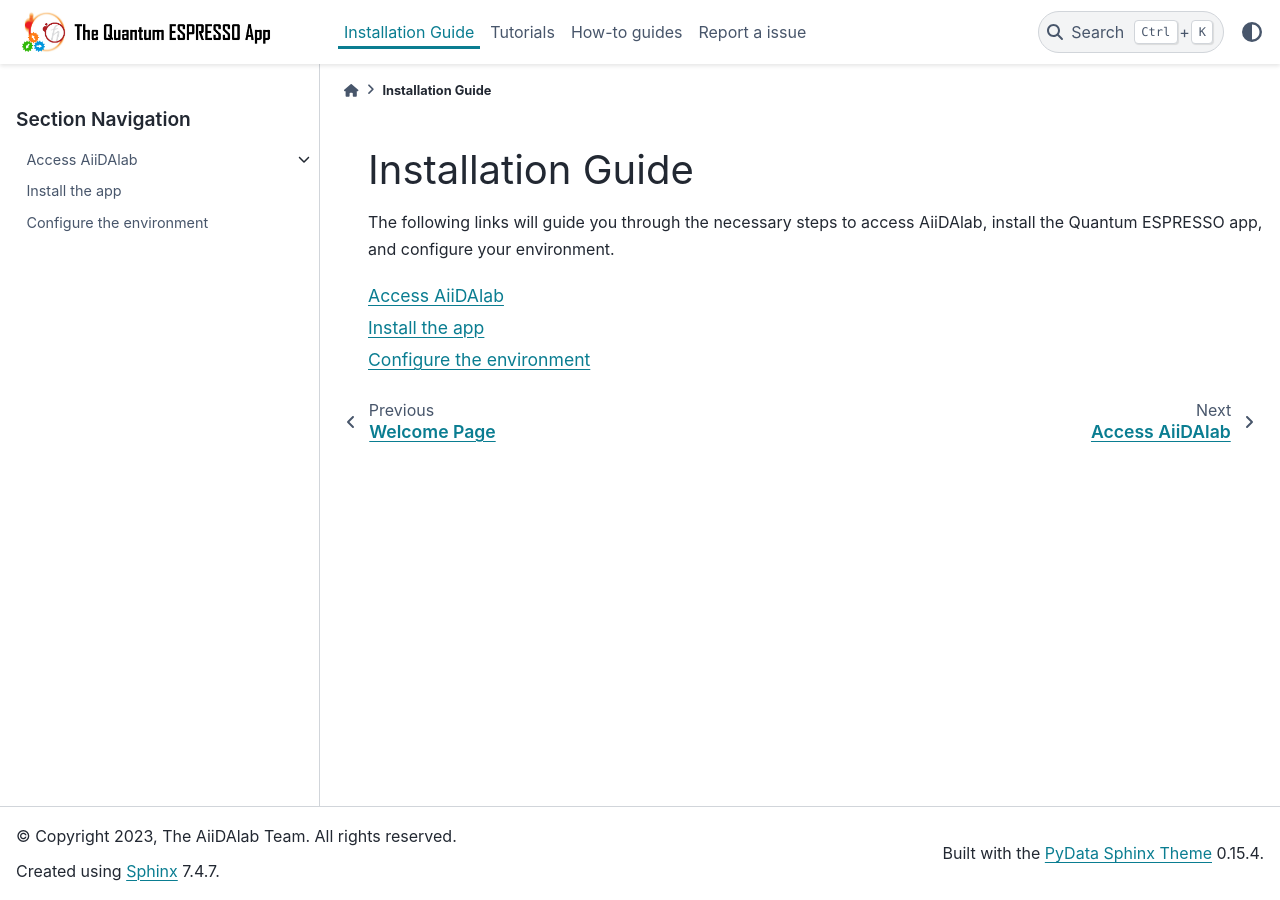
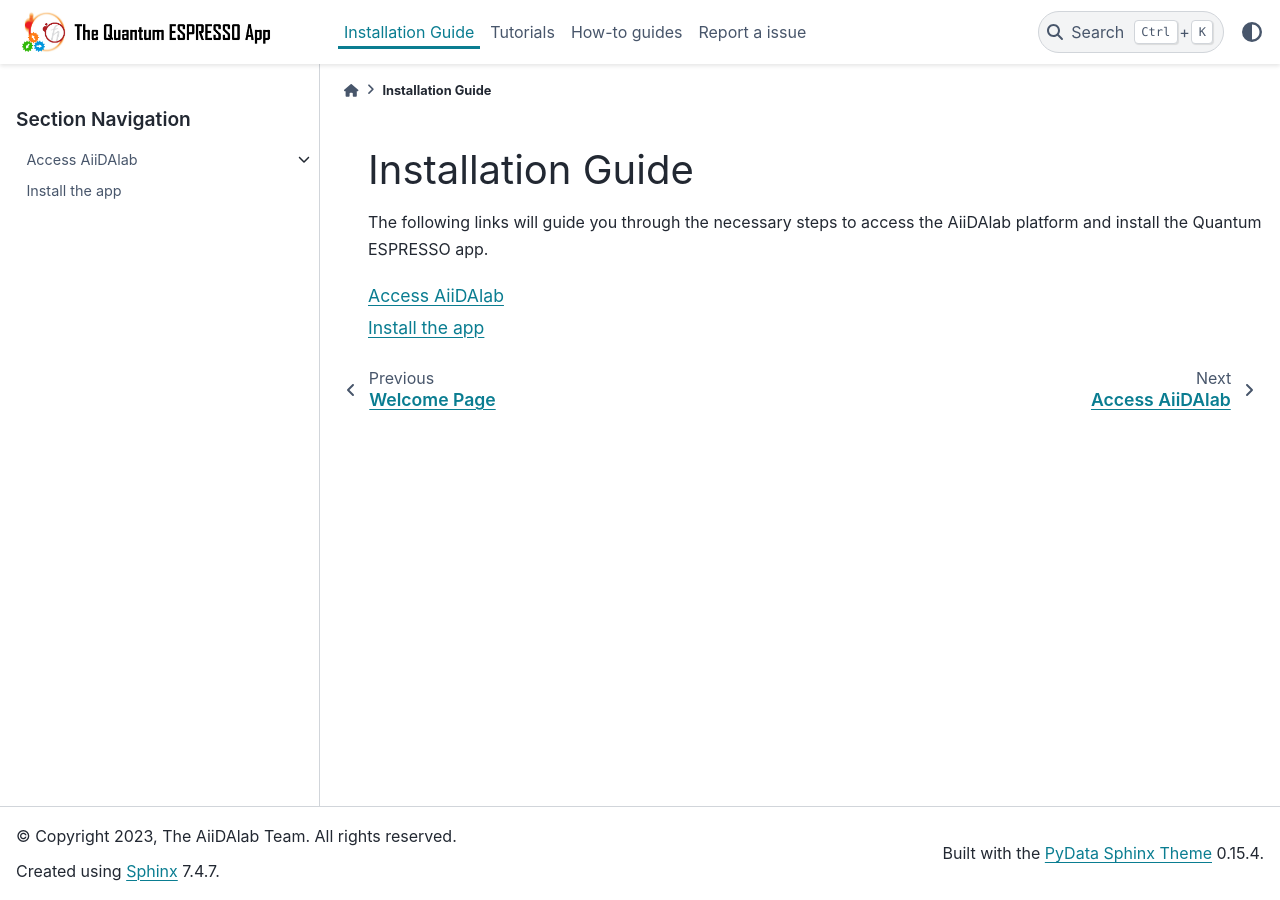
Before and after one commit to aiidalab/aiidalab-qe, a Sphinx documentation site: the page built from docs/source/installation/index.rst, in a window 1280 px wide. Built offline with Sphinx 7.4.7 and the PyData theme 0.15.4, drawn with Linux system fonts in a browser that asks for light colours.

Commit message:
Discard configure section

```diff
--- a/docs/source/installation/configure.rst
+++ /dev/null
@@ -1,4 +0,0 @@
-.. _configure:
-
-Configure the environment
-=========================
--- a/docs/source/installation/index.rst
+++ b/docs/source/installation/index.rst
@@ -4,11 +4,10 @@
 Installation Guide
 ==================
 
-The following links will guide you through the necessary steps to access AiiDAlab, install the Quantum ESPRESSO app, and configure your environment.
+The following links will guide you through the necessary steps to access the AiiDAlab platform and install the Quantum ESPRESSO app.
 
 .. toctree::
    :maxdepth: 1
 
    aiidalab/index
    install
-   configure
```
